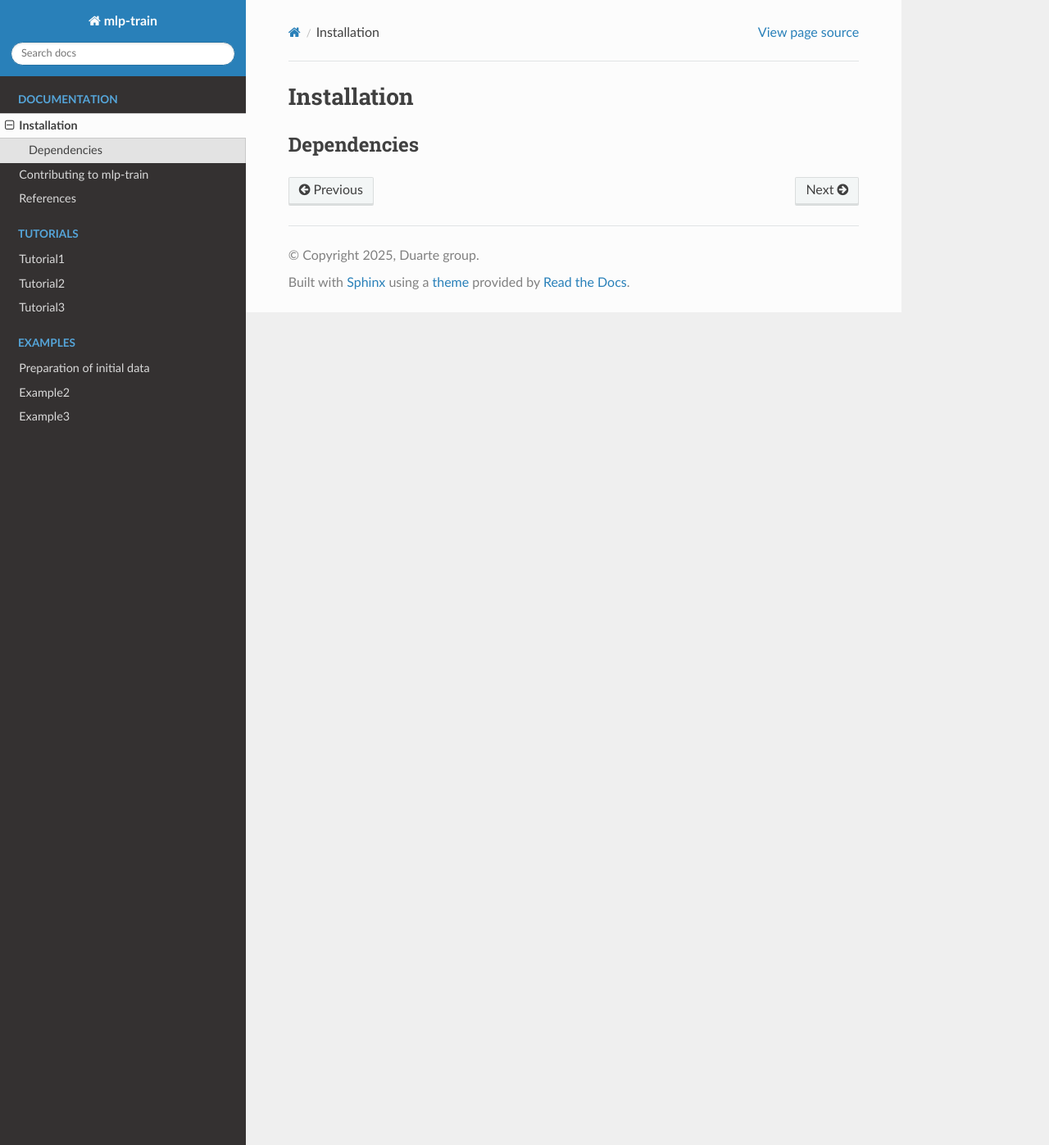
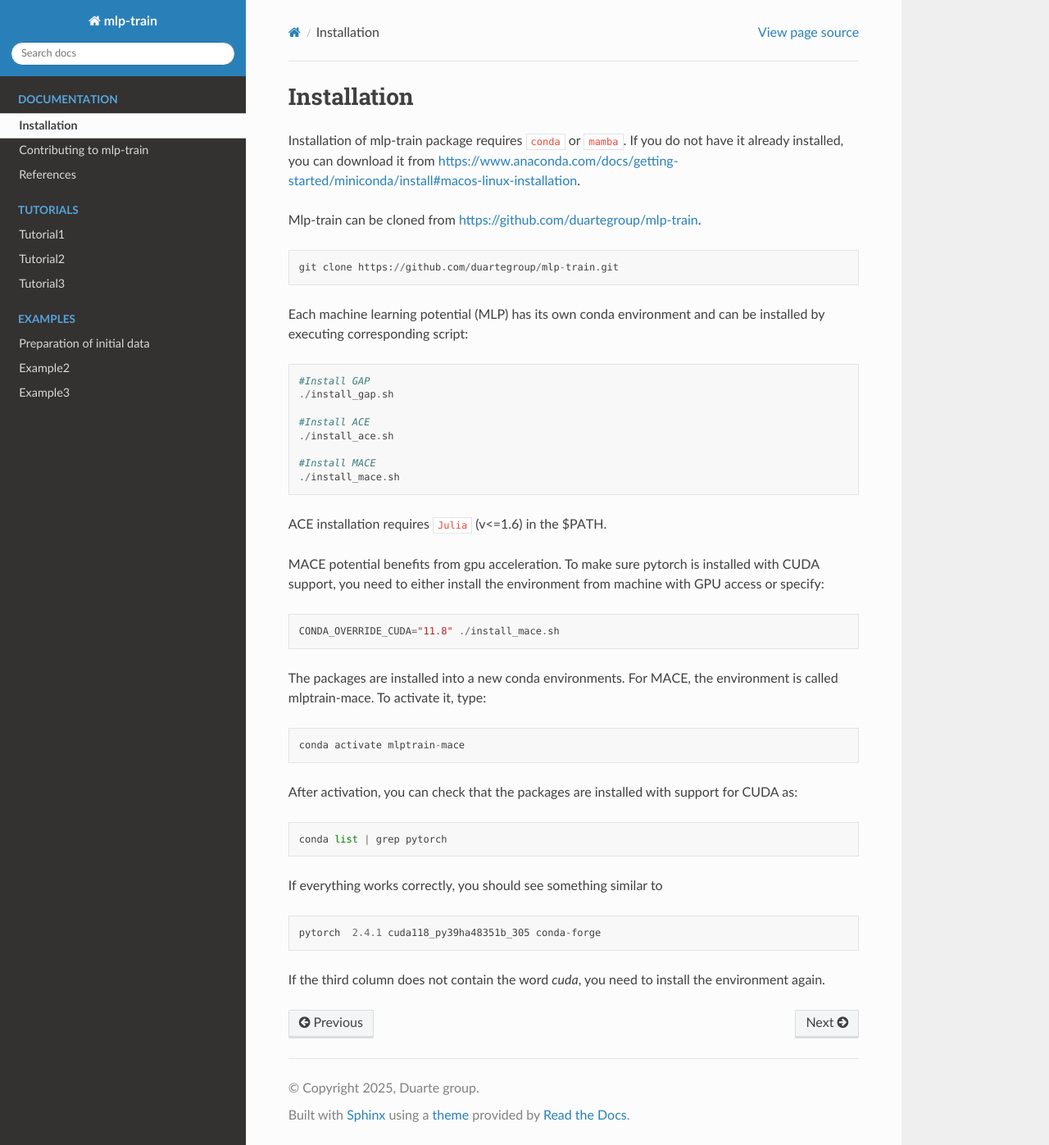
Before and after one commit to duartegroup/mlp-train, a Sphinx documentation site: the page built from docs/dev/installation.rst, in a window 1280 px wide and 1397 px high. Shown: the whole window at 82% size. Built offline with Sphinx 7.4.7 and the Read the Docs theme 3.1.0, drawn with Linux system fonts in a browser that asks for light colours.

```diff
--- a/docs/dev/installation.rst
+++ b/docs/dev/installation.rst
@@ -2,5 +2,54 @@
 Installation
 ************
 
-Dependencies
-------------
+Installation of mlp-train package requires ``conda`` or ``mamba``. If you do not have it already installed, you can download it from https://www.anaconda.com/docs/getting-started/miniconda/install#macos-linux-installation.
+
+Mlp-train can be cloned from https://github.com/duartegroup/mlp-train.
+
+.. code-block:: python
+
+     git clone https://github.com/duartegroup/mlp-train.git
+
+Each machine learning potential (MLP) has its own conda environment and can be installed by executing  corresponding script:
+
+
+.. code-block:: python
+
+   #Install GAP
+   ./install_gap.sh
+
+   #Install ACE
+   ./install_ace.sh
+
+   #Install MACE
+   ./install_mace.sh
+
+
+ACE installation requires ``Julia`` (v<=1.6) in the $PATH.
+
+MACE potential benefits from gpu acceleration. To make sure pytorch is installed with CUDA support, you need to either install the environment from machine with GPU access or specify:
+
+.. code-block:: python
+
+   CONDA_OVERRIDE_CUDA="11.8" ./install_mace.sh
+
+
+The packages are installed into a new conda environments. For MACE, the environment is called mlptrain-mace. To activate it, type:
+
+.. code-block:: python
+
+   conda activate mlptrain-mace
+
+After activation, you can check that the packages are installed with support for CUDA as:
+
+.. code-block:: python
+
+   conda list | grep pytorch
+
+If everything works correctly, you should see something similar to
+
+.. code-block:: python
+
+   pytorch  2.4.1 cuda118_py39ha48351b_305 conda-forge
+
+If the third column does not contain the word `cuda`, you need to install the environment again.
--- a/docs/index.rst
+++ b/docs/index.rst
@@ -29,7 +29,7 @@ mlp-train documentation
    :hidden:
    :caption: Examples
 
-   examples/example1
+   examples/data_preparation
    examples/example2
    examples/example3
 
```
Also changed, not shown: docs/examples/data_preparation.rst (added, +140 -0 lines), docs/examples/example1.rst (deleted, +0 -51 lines).
